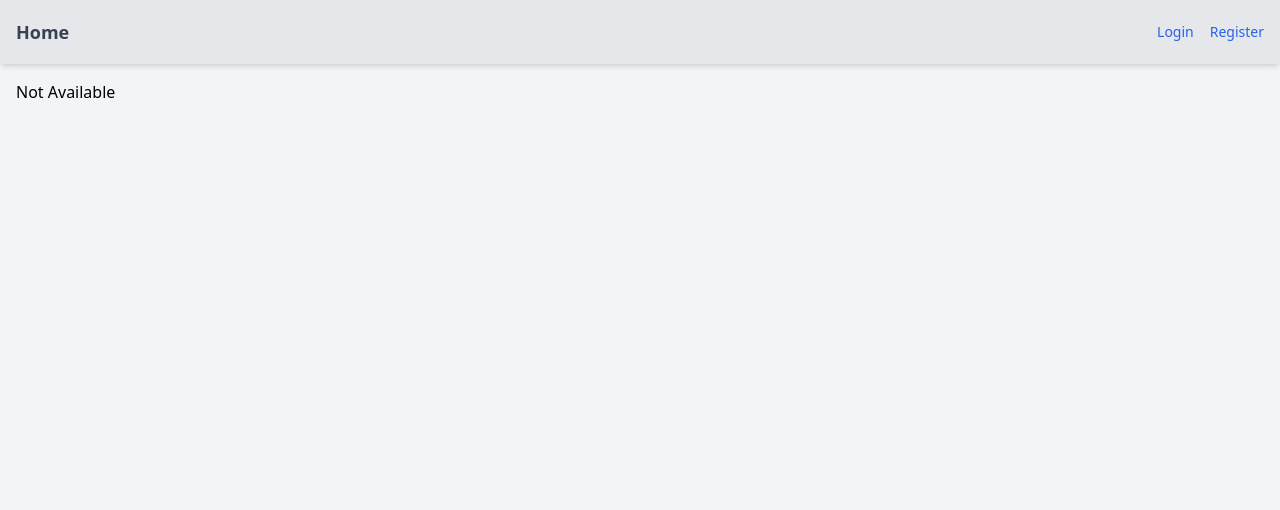
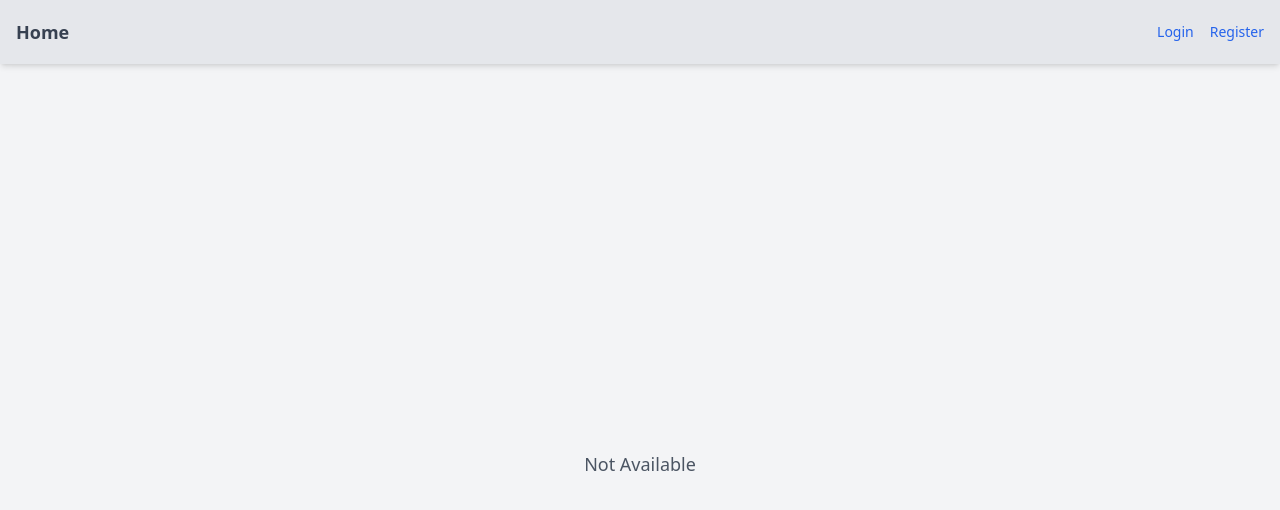
Before and after one commit to arnie12a/Free-Throw-Tracker-App, a React (Create React App) app in the folder ftapp/: page /FTSummary in a window 1280 px wide. Shown: the top 510 px of the page. Built offline with nearby package versions, Linux system fonts and the light colour scheme; no server answers.

Commit message:
calculated free throw percentage properly

```diff
--- a/ftapp/src/components/FTSummary/index.jsx
+++ b/ftapp/src/components/FTSummary/index.jsx
@@ -28,18 +28,12 @@ export default function FTSummary() {
     const getFTPercentage = async (sessions) => {
         let totalAttempted = 0;
         let totalMade = 0;
-        try {
         const result = await sessions;
         result.forEach(item => {
-                console.log(item)
             totalAttempted += item['ftAttempted'];
             totalMade += item['ftMade'];
         })
-            setFreeThrowPercentage((totalMade/totalAttempted)*100)
         return((totalMade/totalAttempted)*100)
-        } catch (error) {
-            console.log('Error: ', error);
-        }
     }
 
 
@@ -51,22 +45,29 @@ export default function FTSummary() {
     useEffect(() => {
         setFTSessions(getFTSession());
 
-        setFreeThrowPercentage(getFTPercentage(getFTSession()));
-        console.log(FTSessions)
+        getFTPercentage(getFTSession()).then(result => {
+            setFreeThrowPercentage(Math.round(result))
+        })
+
     }, [])
 
 
     return (
 
-        <div className="bg-gray-100 min-h-screen p-4">
-            {FTSessions && FTSessions.length > 0  && freeThrowPercentage ? (
+        <div className="bg-gray-100 min-h-screen flex items-center justify-center p-4">
+            <div className="text-center">
+                {freeThrowPercentage ? (
+                    <h1 className="text-4xl font-bold text-blue-500">
+                        Free Throw Percentage: {freeThrowPercentage}%
+                    </h1>
+                ) : (
+                    <p className="text-lg text-gray-600">
+                        Not Available
+                    </p>
+                )}
+            </div>
+        </div>
 
-                <h1>{freeThrowPercentage}%</h1>
-            ) : (
-                <p>Not Available</p>
-            )
-        }
-        </div>
 
     );
 }
```
Lines whose indentation alone changed are shown as unchanged.
